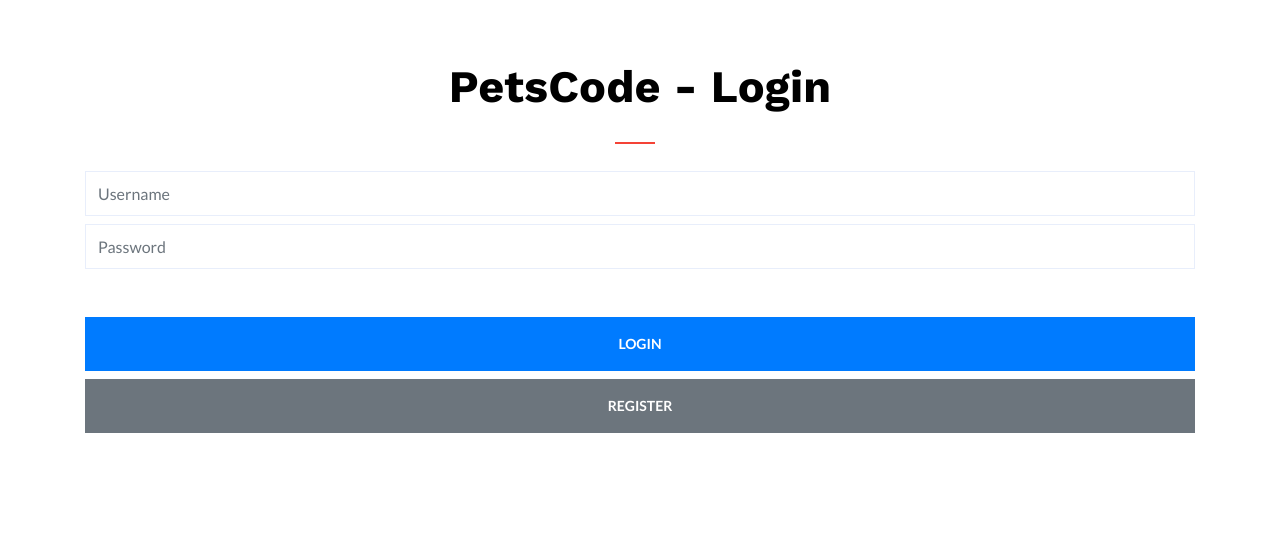
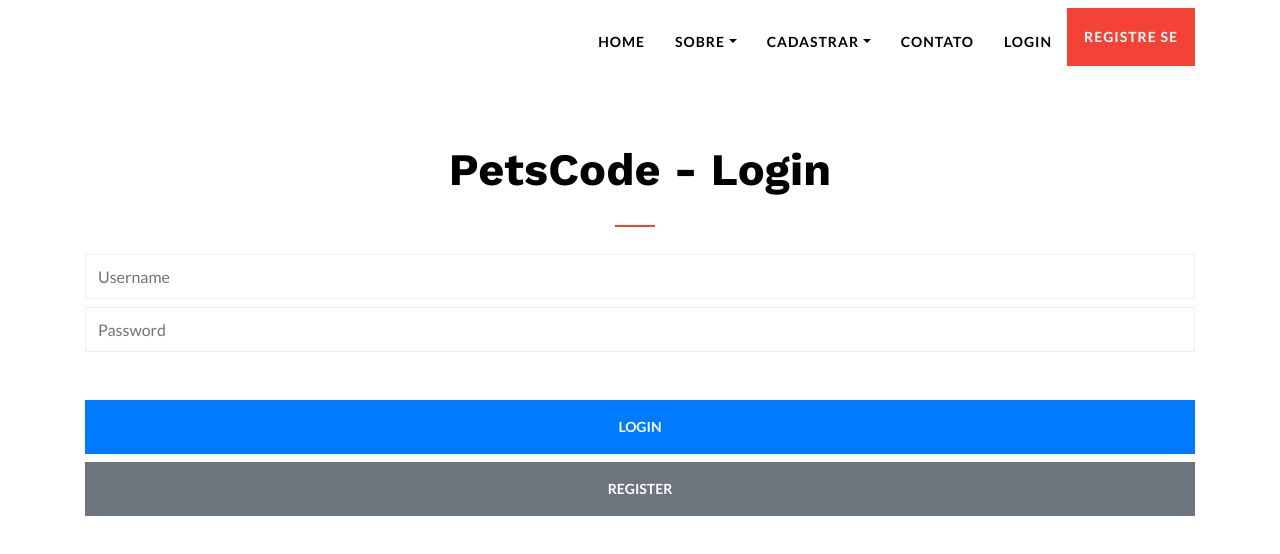
Before and after one commit to codenation-dev/squad-6-ad-escale, a React (Create React App) app in the folder front/: page /login in a window 1280 px wide. Shown: the top 554 px of the page. Built offline with nearby package versions, Linux system fonts and the light colour scheme.

Commit message:
fix header

```diff
--- a/front/src/index.js
+++ b/front/src/index.js
@@ -1,24 +1,18 @@
 import React from 'react';
 import ReactDOM from 'react-dom';
-import { BrowserRouter as Router, HashRouter } from "react-router-dom";
+import { BrowserRouter as Router } from "react-router-dom";
 
 import { Provider } from 'react-redux';
 import store from './store'
 import './index.css';
 
-
 import MyRouter from "./router/router";
 
-
 ReactDOM.render(
-    <Router>
-        <Provider store={store}>
-            <HashRouter>
-                <Router>
-                    <MyRouter />
-                </Router>
-            </HashRouter>
-        </Provider>
-
-    </Router>
-    , document.getElementById('root'));
+    <Provider store={store}>
+        <Router>
+            <MyRouter />
+        </Router>
+    </Provider>
+    , document.getElementById('root')
+);
--- a/front/src/router/router.js
+++ b/front/src/router/router.js
@@ -3,6 +3,7 @@ import { Route, Switch } from 'react-router-dom';
 
 import { withRouter } from 'react-router';
 
+import Header from '../components/Header'
 import Home from '../components/Home'
 import PostDetails from '../components/PostDetails'
 import Login from '../components/Login'
@@ -16,21 +17,15 @@ const MyRouter = () => {
 
     return (
         <Fragment>
-
+            <Header />
             <Switch>
                 <Route path='/' exact component={Home} />
-
                 <Route path='/login' component={Login} />
-
                 <Route path='/posts/:id' exact component={PostDetailsRoute} />
                 <Route path='/registeruser' component={RegisterUser} />
             </Switch>
-
         </Fragment>
-
-
     )
-
 }
 
 export default withRouter(MyRouter)
```
